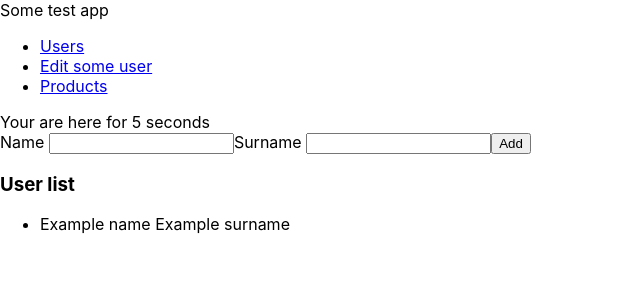
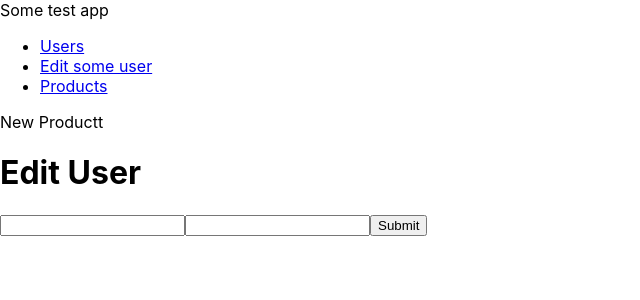
Before and after one commit to tnoworyta/react-tasks, a React (Create React App) app: page /product/new in a window 1280 px wide. Before the commit this address led to /user/list. Shown: the top 300 px of the page, without its empty margins (0-640 px from the left). Built offline with nearby package versions, Linux system fonts and the light colour scheme.

Commit message:
Add form with formik and yup

```diff
--- a/package.json
+++ b/package.json
@@ -6,11 +6,13 @@
     "enzyme": "^3.10.0",
     "enzyme-adapter-react-16": "^1.14.0",
     "enzyme-to-json": "^3.4.0",
+    "formik": "^1.5.8",
     "react": "^16.9.0",
     "react-dom": "^16.9.0",
     "react-router": "^5.0.1",
     "react-router-dom": "^5.0.1",
-    "react-scripts": "3.1.1"
+    "react-scripts": "3.1.1",
+    "yup": "^0.27.0"
   },
   "scripts": {
     "start": "react-scripts start",
--- /dev/null
+++ b/src/components/Product/Form.js
@@ -0,0 +1,66 @@
+import React from 'react';
+
+import { Formik } from 'formik';
+import * as Yup from 'yup';
+
+const SignupSchema = Yup.object().shape({
+  name: Yup.string()
+    .min(2, 'Too Short!')
+    .max(10, 'Too Long!')
+    .required('Required'),
+  price: Yup.number()
+    .min(1, 'Nothing is free!')
+    .max(1000, 'Too Expensive!')
+    .required('Required'),
+});
+
+const ProductForm = ({ product }) => {
+  return (
+    <React.Fragment>
+      <h1>Edit User</h1>
+      <Formik
+        initialValues={product}
+        validationSchema={SignupSchema}
+        onSubmit={(values, actions) => {
+          actions.setSubmitting(false);
+          console.log('Submiting....')
+        }}
+        render={({
+          values,
+          errors,
+          status,
+          touched,
+          handleBlur,
+          handleChange,
+          handleSubmit,
+          isSubmitting,
+        }) => (
+          <form onSubmit={handleSubmit}>
+            <input
+              type="text"
+              name="name"
+              onChange={handleChange}
+              onBlur={handleBlur}
+              value={values.name}
+            />
+            {errors.name && touched.name && <div>{errors.name}</div>}
+            <input
+              type="text"
+              name="price"
+              onChange={handleChange}
+              onBlur={handleBlur}
+              value={values.price}
+            />
+            {errors.price && touched.price && <div>{errors.price}</div>}
+            <button type="submit" disabled={isSubmitting}>
+              Submit
+            </button>
+          </form>
+        )}
+      />
+    </React.Fragment>
+  )
+}
+
+
+export default ProductForm
--- /dev/null
+++ b/src/screens/Product/New.js
@@ -0,0 +1,16 @@
+import React from 'react'
+
+import UIMenu from '../../components/UI/Menu'
+import ProductForm from '../../components/Product/Form'
+
+const ScreensProductNew = () => {
+  return (
+    <div>
+      <UIMenu />
+      New Productt
+      <ProductForm product={ {name: ''} } />
+    </div>
+  )
+}
+
+export default ScreensProductNew
--- a/src/screens/Roots.js
+++ b/src/screens/Roots.js
@@ -4,6 +4,7 @@ import { BrowserRouter as Router, Route, Switch, Redirect } from 'react-router-d
 import ScreensUserList from './User/List'
 import ScreensUserEdit from './User/Edit'
 import ScreensProductList from './Product/List'
+import ScreensProductNew from './Product/New'
 
 const ScreensRoot = () => (
   <Router>
@@ -11,6 +12,7 @@ const ScreensRoot = () => (
       <Route path="/user/list" component={ScreensUserList} />
       <Route path="/user/:id/edit" component={ScreensUserEdit} />
       <Route path="/product/list" component={ScreensProductList} />
+      <Route path="/product/new" component={ScreensProductNew} />
       <Redirect from="/" to="/user/list" />
     </Switch>
   </Router>
```
Also changed, not shown: 1 other file (tests, documents, lock files or other folders).
